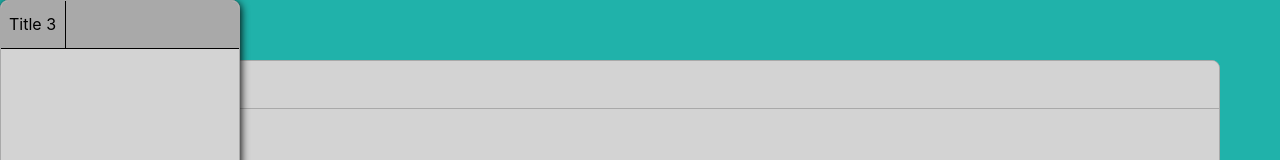
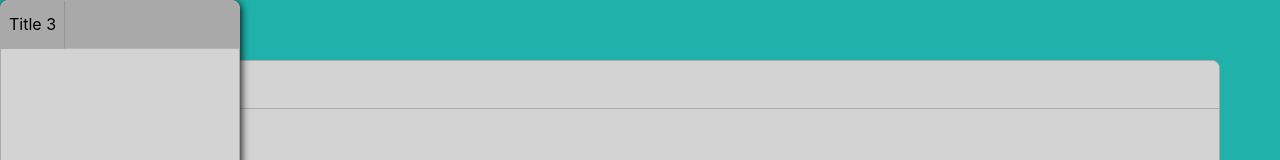
Before and after one commit to zakaihamilton/systemconcepts3, a Next.js app: page / in a window 1280 px wide. Shown: the top 160 px of the page. Built offline with nearby package versions, Linux system fonts and the light colour scheme.

Commit message:
style fix

```diff
--- a/components/Window/Title.module.scss
+++ b/components/Window/Title.module.scss
@@ -9,7 +9,7 @@
 .root.active {
     background-color: darkgray;
     color: black;
-    border-bottom: 1px solid black;
+    border-bottom: 1px solid rgba(255, 255, 255, 0.12);
 }
 
 .root.active.fullscreen {
--- a/components/Window/Title/Label.module.scss
+++ b/components/Window/Title/Label.module.scss
@@ -12,7 +12,7 @@
 }
 
 .root.active {
-    outline: 1px solid black;
+    border-right: 1px solid rgba(0, 0, 0, 0.12);
 }
 
 .root:active {
@@ -23,5 +23,5 @@
 }
 
 .root.active.fullscreen {
-    outline: 1px solid white;
+    outline: 1px solid rgba(255, 255, 255, 0.12);
 }
```
